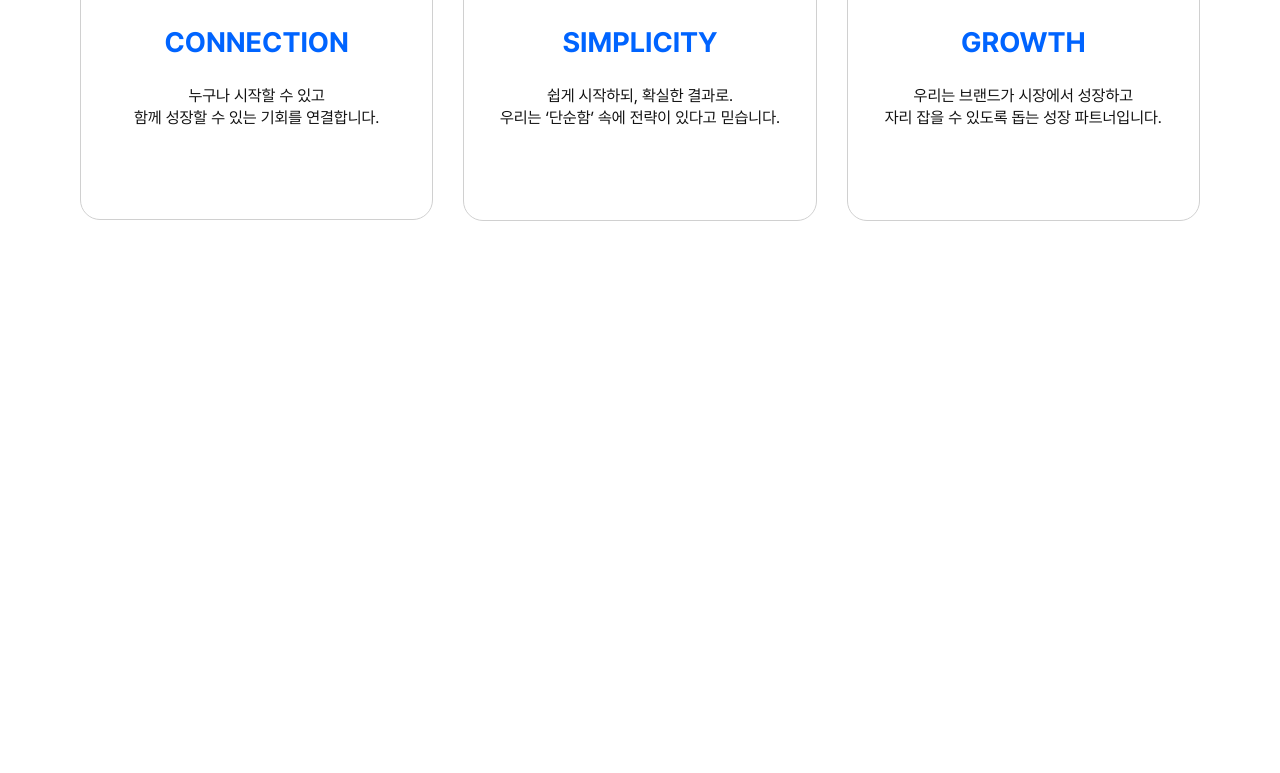
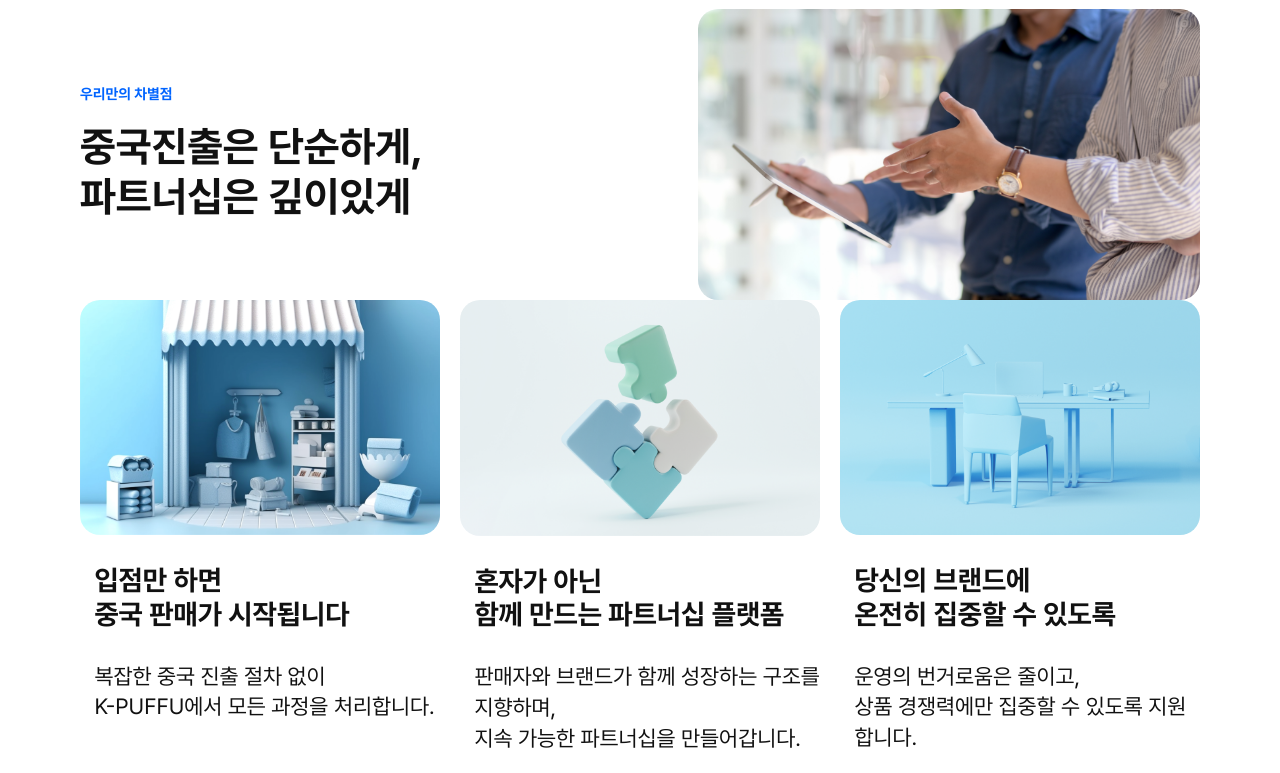
Before and after one commit to leejaejeong/puffu_global_02, a React (Create React App) app: page / in a window 1280 px wide. Shown: the part 5788-6561 px from the top of the page. Built offline with nearby package versions, Linux system fonts and the light colour scheme.

Commit message:
수정중

```diff
--- a/src/component/Section01.module.css
+++ b/src/component/Section01.module.css
@@ -9,7 +9,7 @@
 .container {
     position: relative;
     width: 100%;
-    height: 100svh;
+    /* height: 100svh; */
     box-sizing: border-box;
     padding: 54px 6.25vw 0 6.25vw;
 }
--- a/src/component/Section08.module.css
+++ b/src/component/Section08.module.css
@@ -7,7 +7,7 @@
 .container {
     position: relative;
     width: 100%;
-    height: 100svh;
+    /* height: 100svh; */
     display: flex;
     align-items: center;
     box-sizing: border-box;
```
